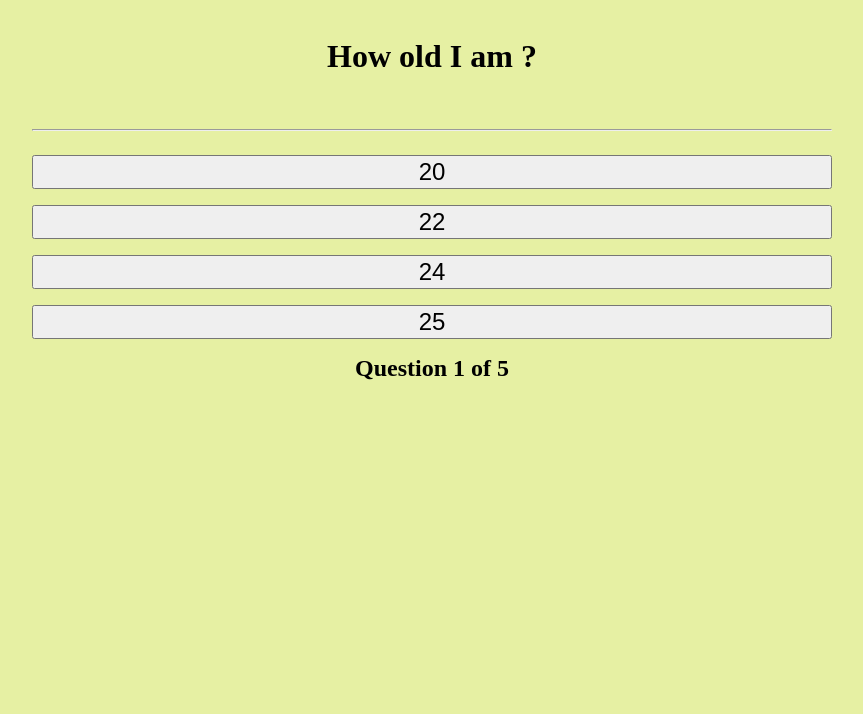
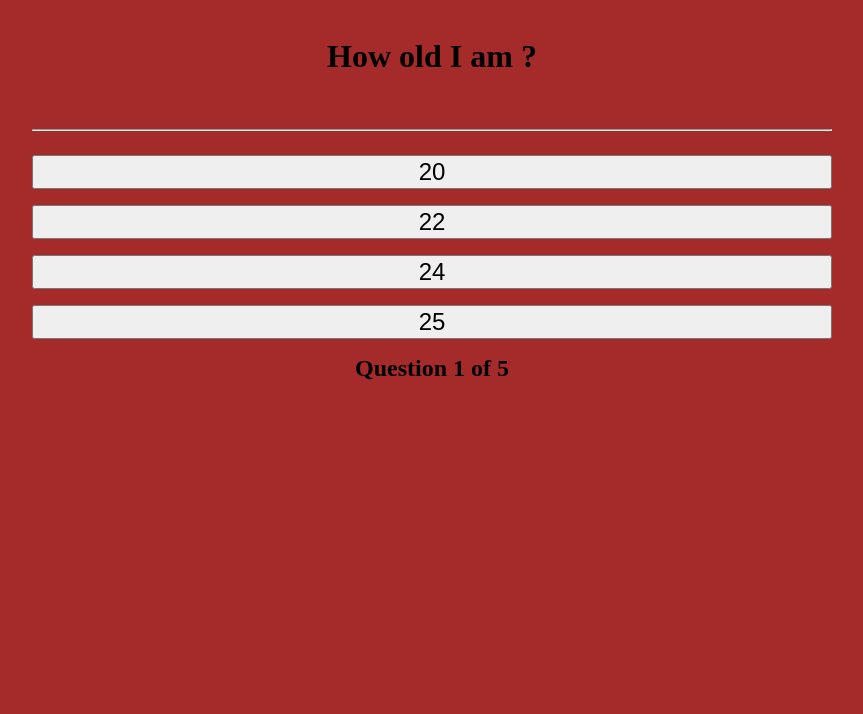
Before and after one commit to kenanc66/QUIZAPP, a plain HTML site: page index.html in a window 1280 px wide. Shown: the part 86-800 px from the top of the page, without its empty margins (208-1071 px from the left). Drawn offline with Linux system fonts and the light colour scheme.

Commit message:
background changed

```diff
--- a/app.css
+++ b/app.css
@@ -3,7 +3,7 @@
 }
 body {
   font-size: 12px;
-  background: #e6f0a3;
+  background-color: brown;
 
   justify-content: center;
   align-items: center;
```
